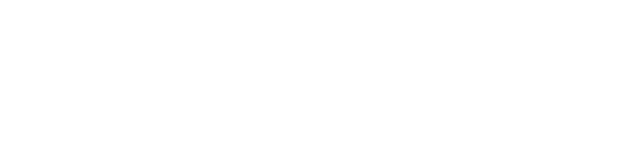
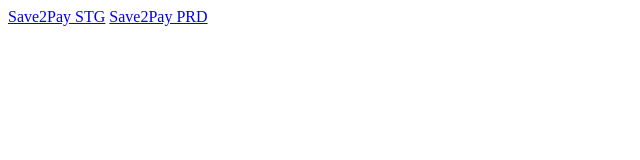
Before and after one commit to manank/manank.github.io, a plain HTML site: page page-visibility-test.html in a window 1280 px wide. Shown: the whole page, without its empty margins (0-640 px from the left). Drawn offline with Linux system fonts and the light colour scheme.

Commit message:
Added save2pay links

```diff
--- a/page-visibility-test.html
+++ b/page-visibility-test.html
@@ -1,3 +1,9 @@
 <html>
 <script src="js/page-visibility.js"></script>
+
+<body>
+  <a href="https://s2p.stg.mpay.samsung.com/v1/welcome/eyJlbmMiOiJBMjU2R0NNIiwiYWxnIjoiZGlyIn0..2Phk9vkPpjCJgQBY._suhWzPHZU94VI7JOZT8m91rvLKelJpSqFActtMn7rnHkP_D30mls-HZeSWoKfTTd4jlZCk9xnUX_17bSg0G09v3-nfTZAolkD3QOxTVCwkEKb-c7_u8dY7osWYbUfNG.qWb-EB7YRsevSXWzqpguRg">Save2Pay STG</a>
+  <a href="https://s2p.mpay.samsung.com/v1/welcome/eyJlbmMiOiJBMjU2R0NNIiwiYWxnIjoiZGlyIn0..2Phk9vkPpjCJgQBY._suhWzPHZU94VI7JOZT8m91rvLKelJpSqFActtMn7rnHkP_D30mls-HZeSWoKfTTd4jlZCk9xnUX_17bSg0G09v3-nfTZAolkD3QOxTVCwkEKb-c7_u8dY7osWYbUfNG.qWb-EB7YRsevSXWzqpguRg">Save2Pay PRD</a>
+</body>
+
 </html>
```
